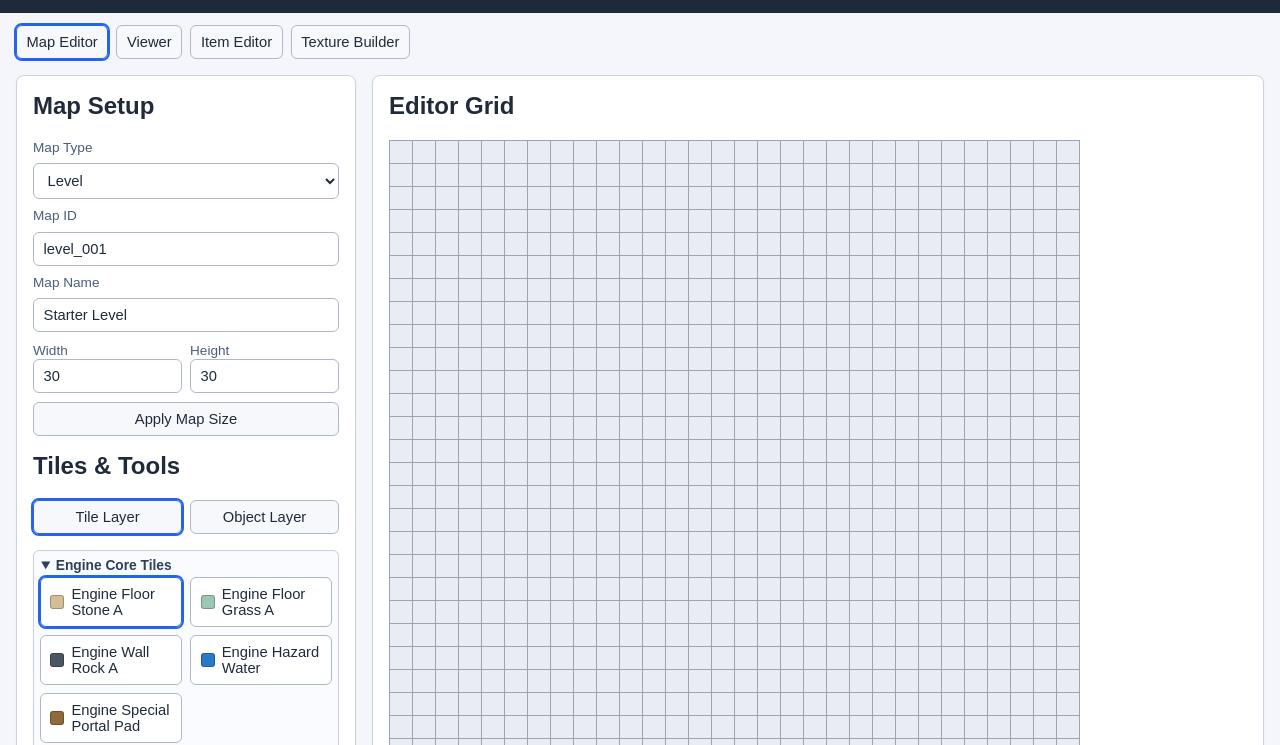
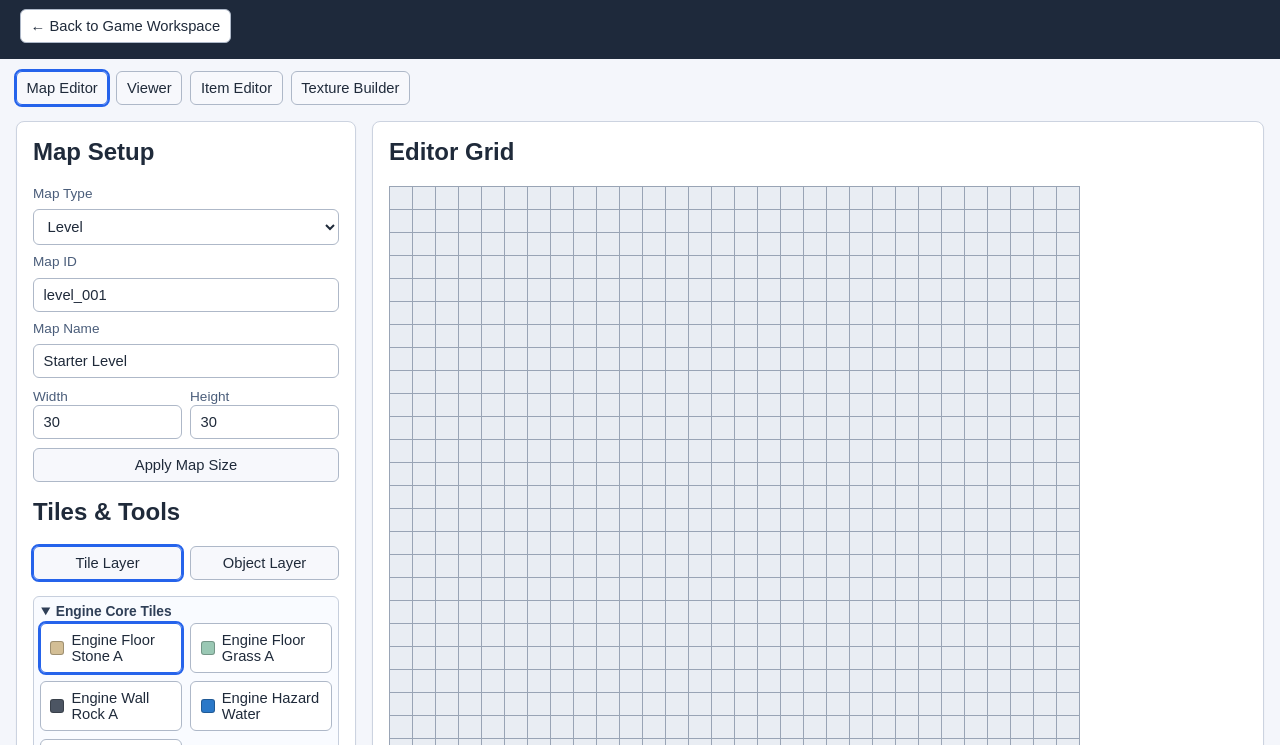
Before and after one commit to cm5wxjmcpv-bit/Game-v2, a website: page builder/index.html in a window 1280 px wide. Shown: the part 69-814 px from the top of the page. Drawn offline with Linux system fonts and the light colour scheme.

Commit message:
Add Level Builder back button

```diff
--- a/builder/index.html
+++ b/builder/index.html
@@ -10,6 +10,7 @@
   <header class="site-header">
     <h1>2D Level Builder (v2)</h1>
     <p>Create maps for the builder and export clean engine-ready JSON.</p>
+    <a class="file-label" href="workspace.html" style="display: inline-block; margin-top: 0.75rem; text-decoration: none;">← Back to Game Workspace</a>
   </header>
 
   <nav class="tab-bar" aria-label="Builder tabs">
```
